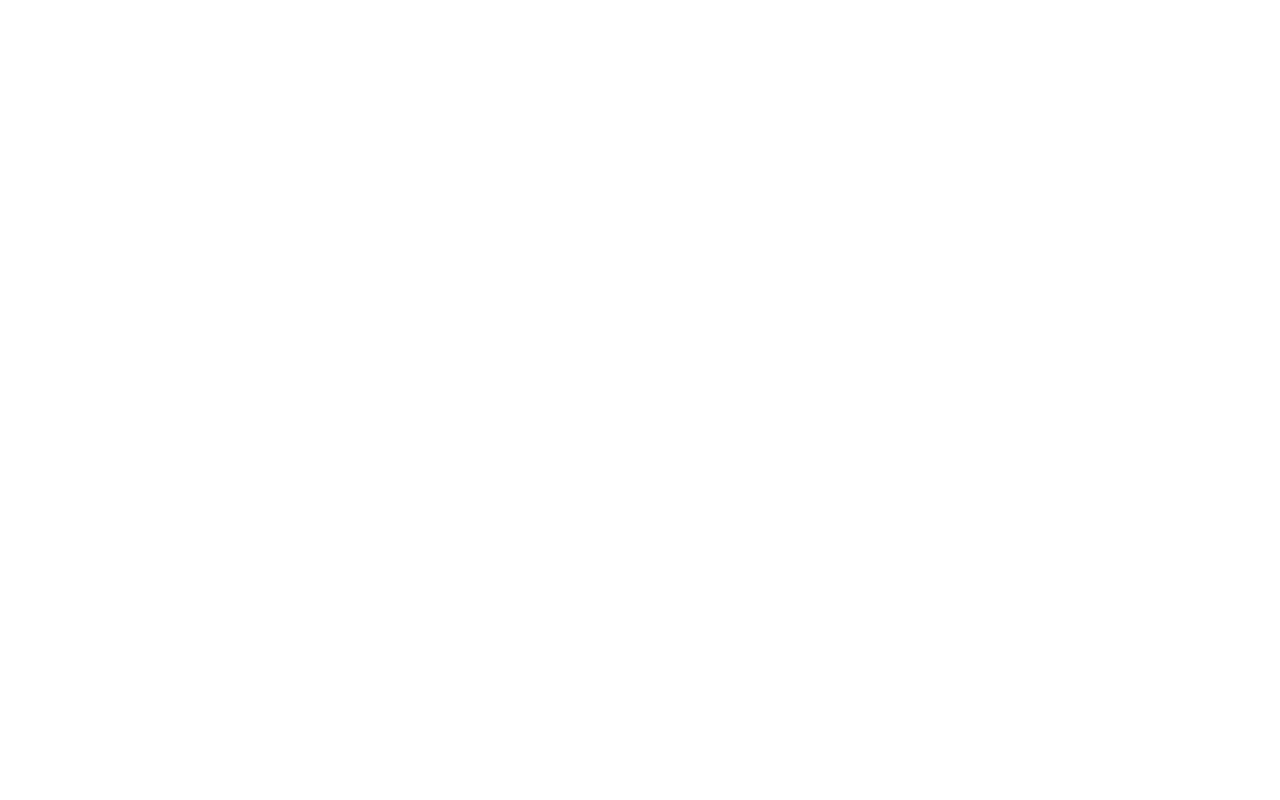
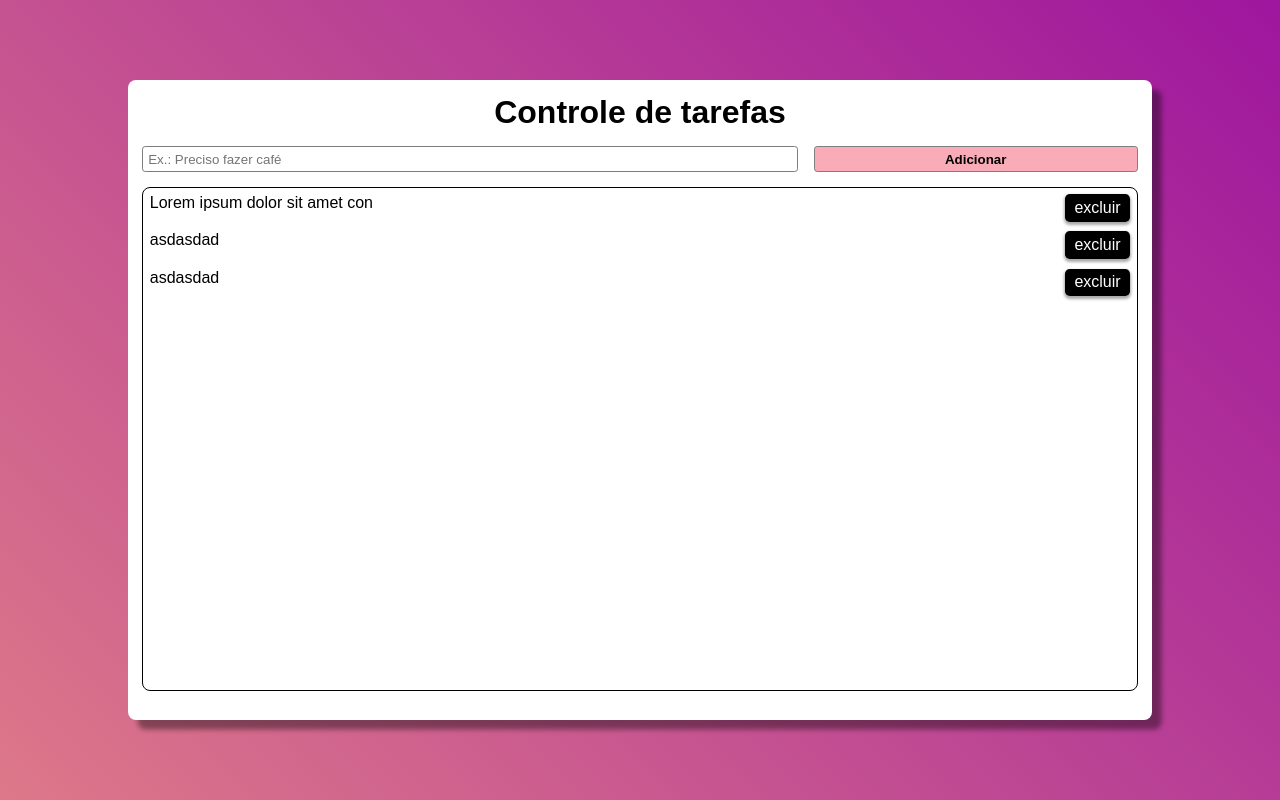
Before and after one commit to PabloSantos-CG/Exercises-in-TypeScript, a website: page Exercicios/ex09/src/index.html in a window 1280 px wide. Drawn offline with Linux system fonts and the light colour scheme.

Commit message:
Daily Exercise

```diff
--- a/Exercicios/ex09/src/index.html
+++ b/Exercicios/ex09/src/index.html
@@ -5,7 +5,22 @@
   <meta name="viewport" content="width=device-width, initial-scale=1.0">
   <title>Exercise</title>
   <script src="../public/dist/index.js"></script>
+  <link rel="stylesheet" href="styles/index.css">
 </head>
 <body>
+  <main>
+    <h1>Controle de tarefas</h1>
+
+    <form action="">
+      <input type="text" required placeholder="Ex.: Preciso fazer café">
+      <button id="submit">Adicionar</button>
+    </form>
+
+    <ul id="containerList">
+      <li>Lorem ipsum dolor sit amet con<span>excluir</span></li>
+      <li>asdasdad <span>excluir</span></li>
+      <li>asdasdad <span>excluir</span></li>
+    </ul>
+  </main>
 </body>
 </html>
--- a/Exercicios/ex09/src/index.ts
+++ b/Exercicios/ex09/src/index.ts
@@ -28,9 +28,5 @@ class CreatePerson {
 }
 
 
-//  só vai poder comprar o carro se for mair de 18 e se tiver trabalhando, e se tiver umas das opiçes setadas do carro
-
-
 const fulano = new CreatePerson("Guio", 26, "SIM")
 console.log({ fulano })
-fulano.addCar()
--- /dev/null
+++ b/Exercicios/ex09/src/styles/index.css
@@ -0,0 +1,99 @@
+* {
+  box-sizing: border-box;
+  margin: 0;
+  padding: 0;
+  font-family: Arial, Helvetica, sans-serif;
+}
+
+html, body {
+  height: 100%;
+}
+
+body {
+  display: flex;
+  justify-content: center;
+  align-items: center;
+
+  background: linear-gradient(45deg, #dd7889, #9e169e);
+}
+
+main {
+  width: 80%;
+  height: 80%;
+
+  padding: .9rem;
+  border-radius: .5rem;
+  box-shadow: .6rem .6rem .3rem #00000064;
+  background-color: #fff;
+
+  display: flex;
+  flex-direction: column;
+  row-gap: .9rem;
+}
+
+main h1 {
+  text-align: center;
+}
+
+main form {
+  display: flex;
+  column-gap: 1rem;
+}
+
+form input[type="text"] {
+  flex: 2;
+  padding: .3rem;
+}
+
+form button {
+  flex: 1;
+  cursor: pointer;
+  font-weight: bold;
+  background-color: #faabb8;
+  color: #000000;
+}
+
+form button:hover {
+  background-color: #DAFDBA;
+  transition: .5s;
+}
+
+form input[type="text"], button {
+  border: none;
+  border: 1px solid #7f7e7e;
+  border-radius: .2rem;
+}
+
+#containerList {
+  border: 1px solid black;
+  height: 100%;
+
+  margin-bottom: .9rem;
+  padding: .4rem;
+  border-radius: .5rem;
+  list-style-type: none;
+
+  display: flex;
+  flex-direction: column;
+  row-gap: .6rem;
+}
+
+#containerList li {
+  display: flex;
+  justify-content: space-between;
+}
+
+#containerList li span {
+  background-color: #000;
+  color: #fff;
+  padding: .3rem .6rem;
+  border-radius: .3rem;
+  box-shadow: 0px 2px 3px 1px #00000057;
+  cursor: pointer;
+}
+
+#containerList li span:hover {
+  background-color: transparent;
+  color: #000;
+  transition: .5s;
+}
```
Also changed, not shown: Exercicios/ex09/public/dist/index.js.
